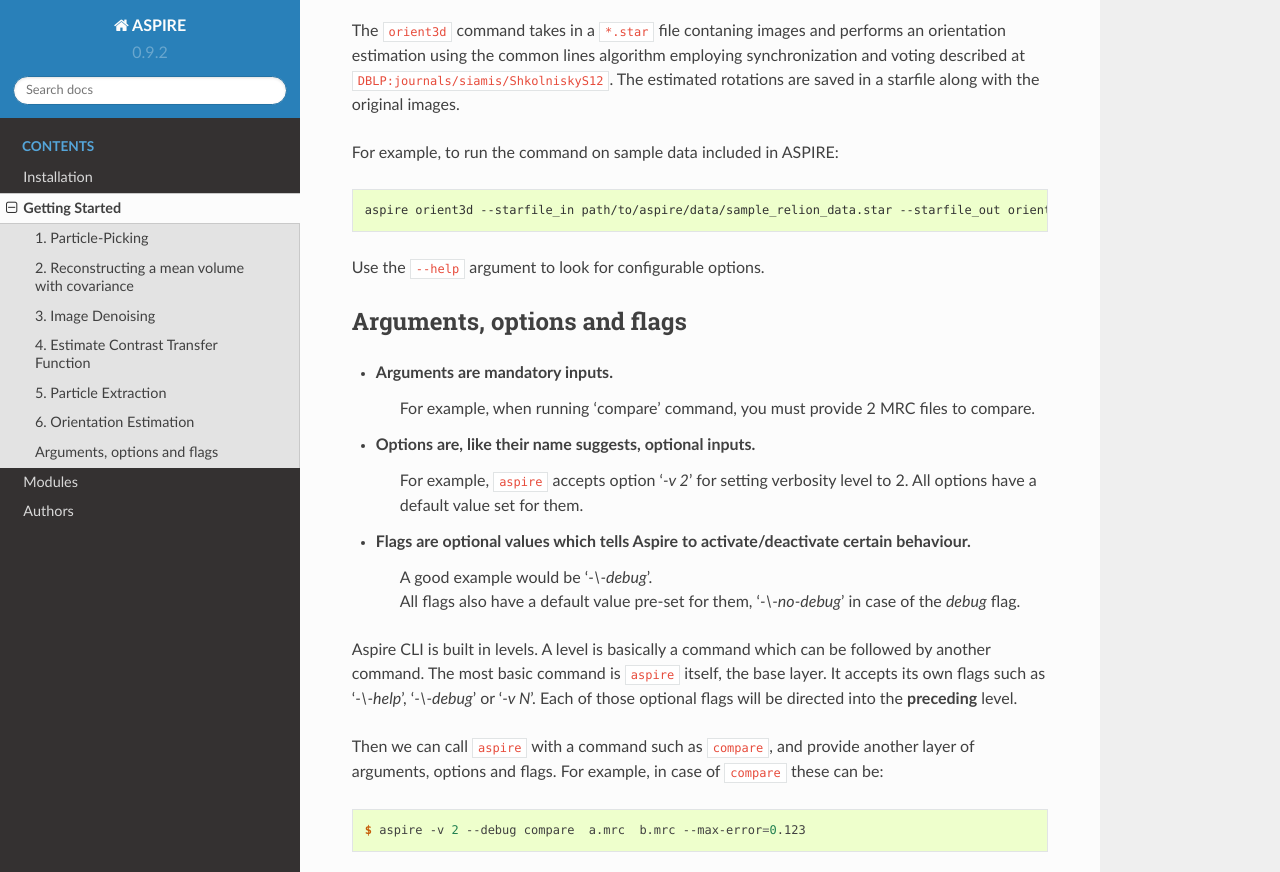
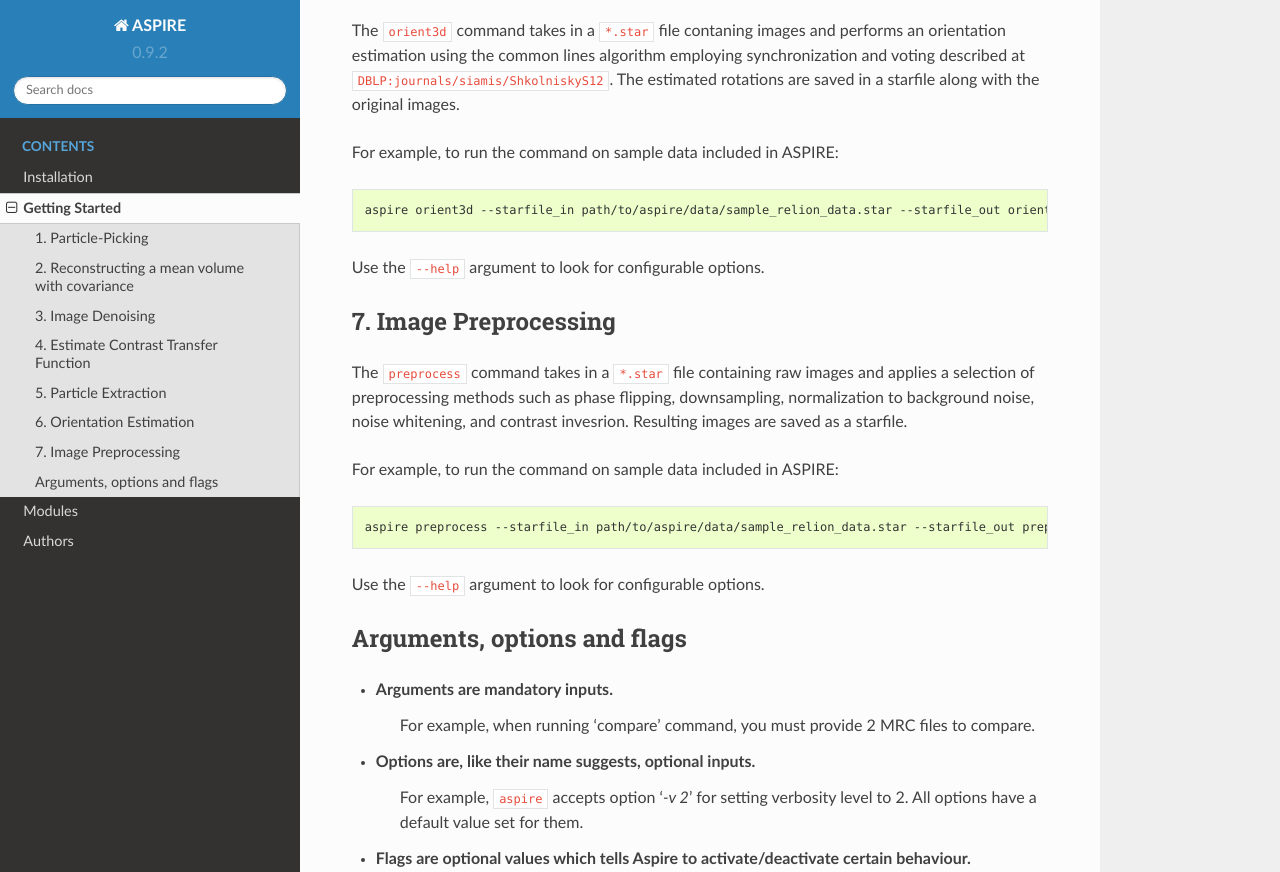
Before and after one commit to ComputationalCryoEM/ASPIRE-Python, a Sphinx documentation site: the page built from docs/source/quickstart.rst, in a window 1280 px wide and 900 px high, scrolled down 2407 px, cut to the strip 0-872 px from the top of the window. Built offline with Sphinx 7.4.7 and the Read the Docs theme 2.0.0, drawn with Linux system fonts in a browser that asks for light colours; pages that are not in the unit, such as notebooks, are missing from menus; cross-references to code outside the pages are shown as plain code.

Commit message:
Added preprocess command to quickstart.rst

```diff
--- a/docs/source/quickstart.rst
+++ b/docs/source/quickstart.rst
@@ -112,6 +112,21 @@
 
 Use the ``--help`` argument to look for configurable options.
 
+7. Image Preprocessing
+######################
+
+The ``preprocess`` command takes in a ``*.star`` file containing raw images and applies a selection of preprocessing
+methods such as phase flipping, downsampling, normalization to background noise, noise whitening, and contrast invesrion.
+Resulting images are saved as a starfile.
+
+For example, to run the command on sample data included in ASPIRE:
+
+.. code-block:: console
+
+   aspire preprocess --starfile_in path/to/aspire/data/sample_relion_data.star --starfile_out preprocess_output.star --downsample 8
+
+Use the ``--help`` argument to look for configurable options.
+
 Arguments, options and flags
 ############################
 
```
